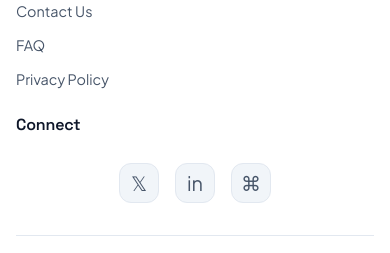
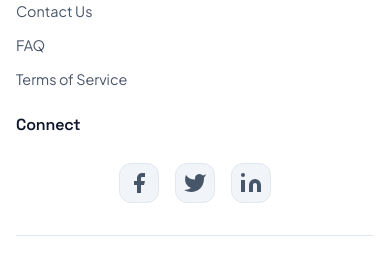
Before and after one commit to yassineBenAmor7/learnova-platform, a React app in the folder frontend/: page / in a window 390 px wide. Shown: the part 3148-3401 px from the top of the page. Built offline with nearby package versions, Linux system fonts and the light colour scheme; the HTML template or start-up script is replaced by a standard one.

Commit message:
feat: add Footer component with navigation links
- Add Footer.jsx component with site navigation
- Add Footer.css with modern styling
- Implement quick links and support sections
- Add social media links
- Responsive design for mobile and desktop

```diff
--- a/frontend/src/components/Footer/Footer.jsx
+++ b/frontend/src/components/Footer/Footer.jsx
@@ -1,6 +1,7 @@
+import React from 'react';
 import './Footer.css';
 
-function Footer() {
+const Footer = () => {
   return (
     <footer className="footer">
       <div className="footer-content">
@@ -27,31 +28,38 @@ function Footer() {
             <li><a href="/help">Help Center</a></li>
             <li><a href="/contact">Contact Us</a></li>
             <li><a href="/faq">FAQ</a></li>
-            <li><a href="/privacy">Privacy Policy</a></li>
+            <li><a href="/terms">Terms of Service</a></li>
           </ul>
         </div>
 
         <div className="footer-section">
           <h4 className="footer-heading">Connect</h4>
           <div className="footer-social">
+            <a href="#" className="social-link" aria-label="Facebook">
+              <svg width="24" height="24" viewBox="0 0 24 24" fill="currentColor">
+                <path d="M18 2h-3a5 5 0 00-5 5v3H7v4h3v8h4v-8h3l1-4h-4V7a1 1 0 011-1h3z"/>
+              </svg>
+            </a>
             <a href="#" className="social-link" aria-label="Twitter">
-              <span>𝕏</span>
+              <svg width="24" height="24" viewBox="0 0 24 24" fill="currentColor">
+                <path d="M23 3a10.9 10.9 0 01-3.14 1.53 4.48 4.48 0 00-7.86 3v1A10.66 10.66 0 013 4s-4 9 5 13a11.64 11.64 0 01-7 2c9 5 20 0 20-11.5a4.5 4.5 0 00-.08-.83A7.72 7.72 0 0023 3z"/>
+              </svg>
             </a>
             <a href="#" className="social-link" aria-label="LinkedIn">
-              <span>in</span>
-            </a>
-            <a href="#" className="social-link" aria-label="GitHub">
-              <span>⌘</span>
+              <svg width="24" height="24" viewBox="0 0 24 24" fill="currentColor">
+                <path d="M16 8a6 6 0 016 6v7h-4v-7a2 2 0 00-2-2 2 2 0 00-2 2v7h-4v-7a6 6 0 016-6zM2 9h4v12H2z"/>
+                <circle cx="4" cy="4" r="2"/>
+              </svg>
             </a>
           </div>
         </div>
       </div>
 
       <div className="footer-bottom">
-        <p>&copy; {new Date().getFullYear()} Learnova. All rights reserved.</p>
+        <p>&copy; 2026 Learnova. All rights reserved.</p>
       </div>
     </footer>
   );
-}
+};
 
 export default Footer;
```
